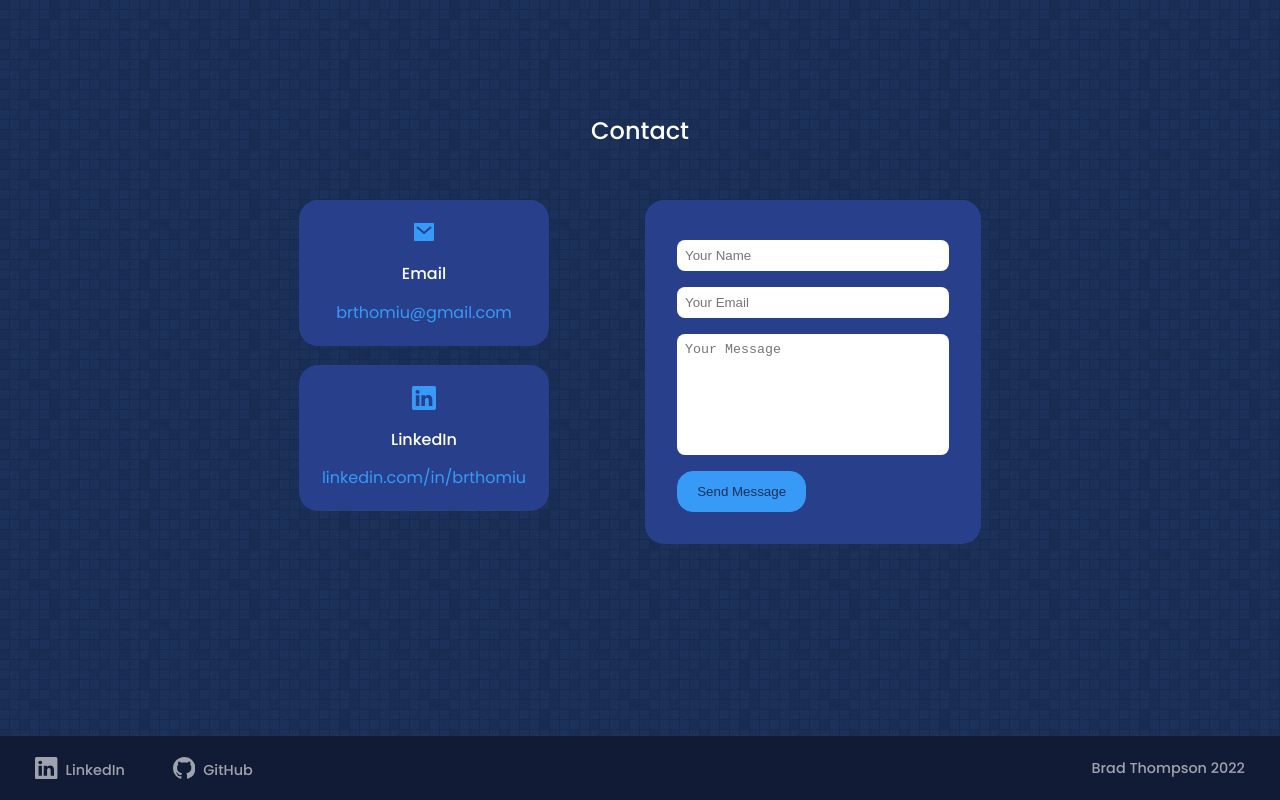
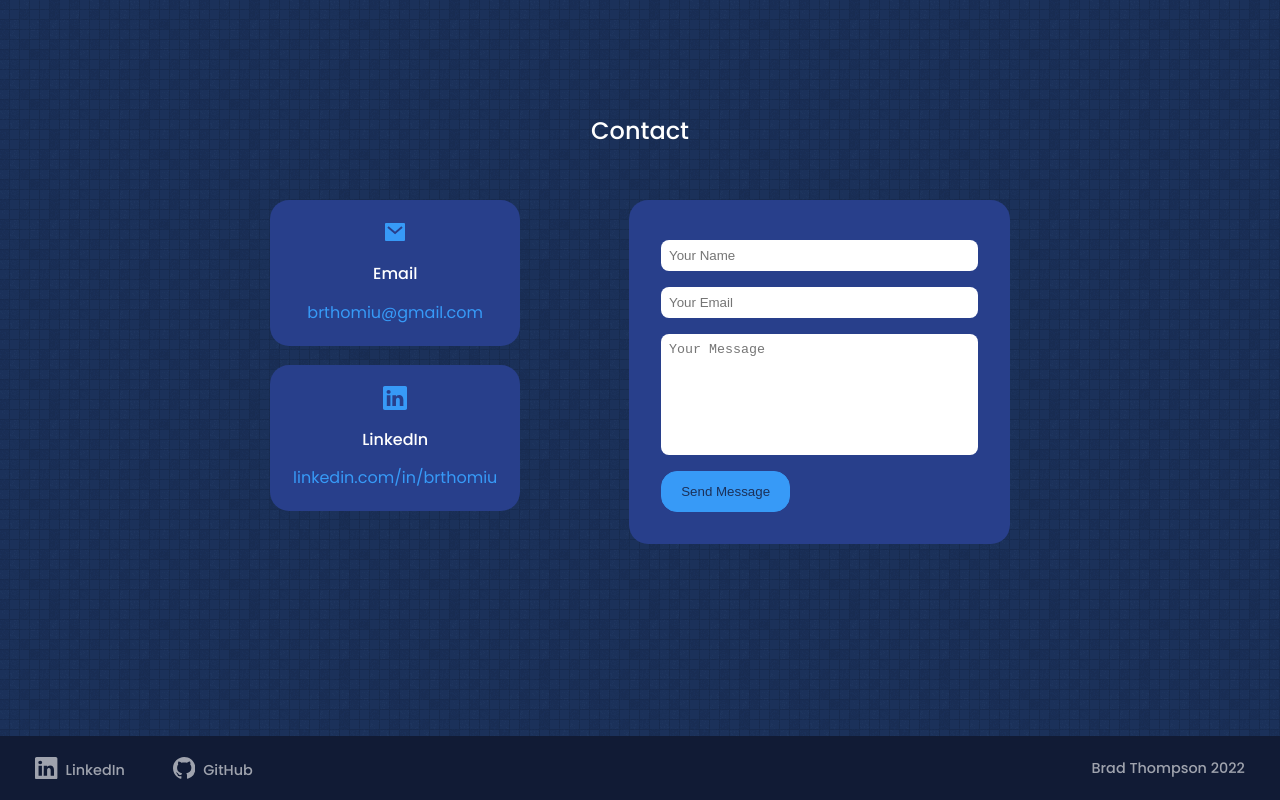
Before and after one commit to brthomiu/React-Portfolio, a React (Create React App) app: page / in a window 1280 px wide. Shown: the part 5321-6121 px from the top of the page. Built offline with nearby package versions, Linux system fonts and the light colour scheme.

Commit message:
continuing style changes

```diff
--- a/src/components/contact/contact.css
+++ b/src/components/contact/contact.css
@@ -9,6 +9,7 @@
     display: flex;
     gap: 10%;
     justify-content: center;
+    width: 85%;
 }
 
 .contact__options {
```
